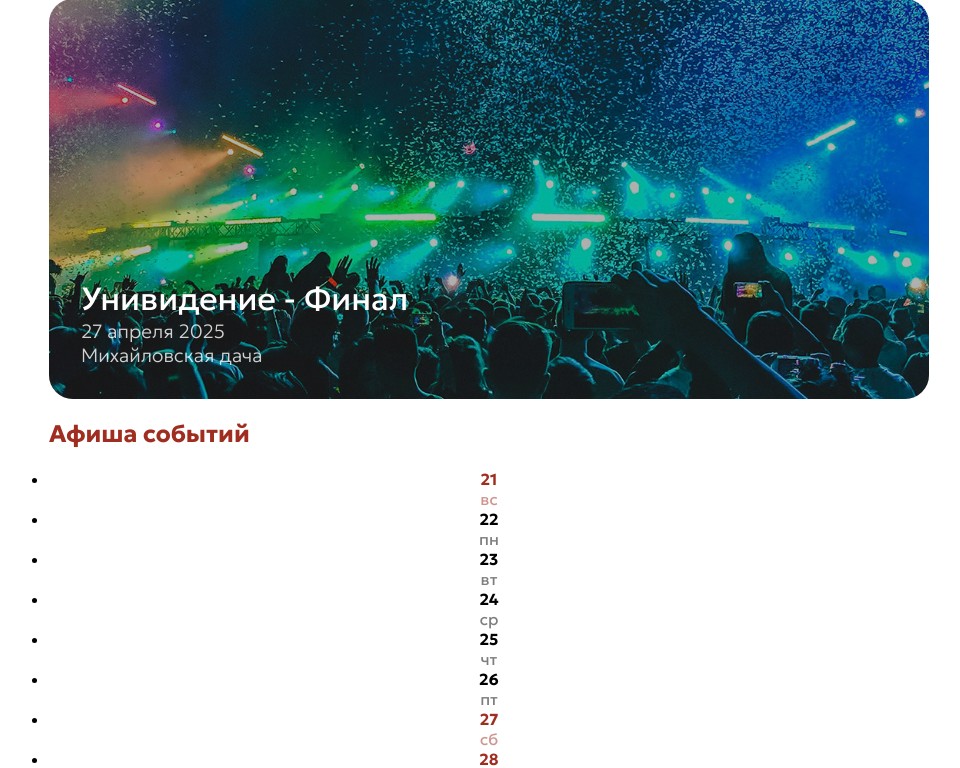
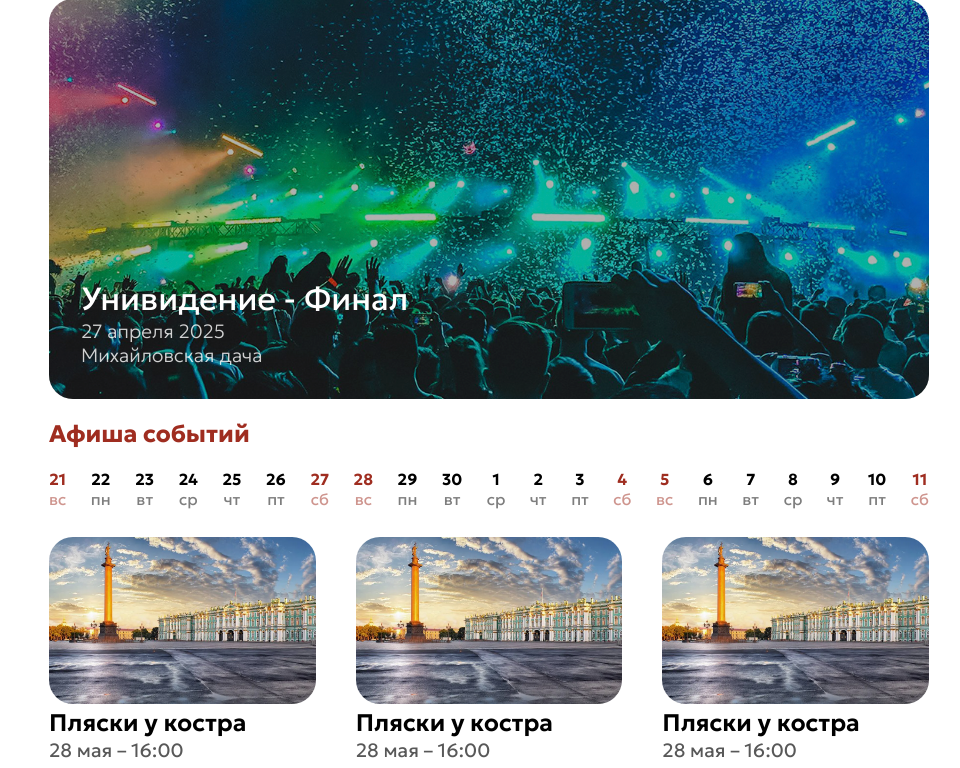
Before and after one commit to NikitaKolotushkin/ryadom, a FastAPI app: page / in a window 1280 px wide. Shown: the part 117-885 px from the top of the page, without its empty margins (151-1111 px from the left). Run offline with FastAPI, Linux system fonts and the light colour scheme.

Commit message:
add: new style classes for affiche section

```diff
--- a/ryadom_front-end/app/templates/index.html
+++ b/ryadom_front-end/app/templates/index.html
@@ -18,10 +18,11 @@
 
         <div class="affiche">
             <h3>Афиша событий</h3>
-            <ul>
+            <div class="affiche__scroll-container">
+                <ul class="affiche__list">
                     {% for day in date_list %}
-                    <li>
-                        <a href="/" style="text-align: center;">
+                        <li class="affiche__item">
+                            <a href="{{ context.update_query_params(date='2025-04-27') }}" style="text-align: center;">
                                 <div class="affiche__day {% if day[1] == 'сб' or day[1] == 'вс' %}weekend{% endif %}">
                                     <p>{{ day[0] }}</p>
                                     <p>{{ day[1] }}</p>
@@ -30,6 +31,7 @@
                         </li>
                     {% endfor %}
                 </ul>
+            </div>
         </div>
 
         <div class="events">
```
Lines whose indentation alone changed are shown as unchanged.
